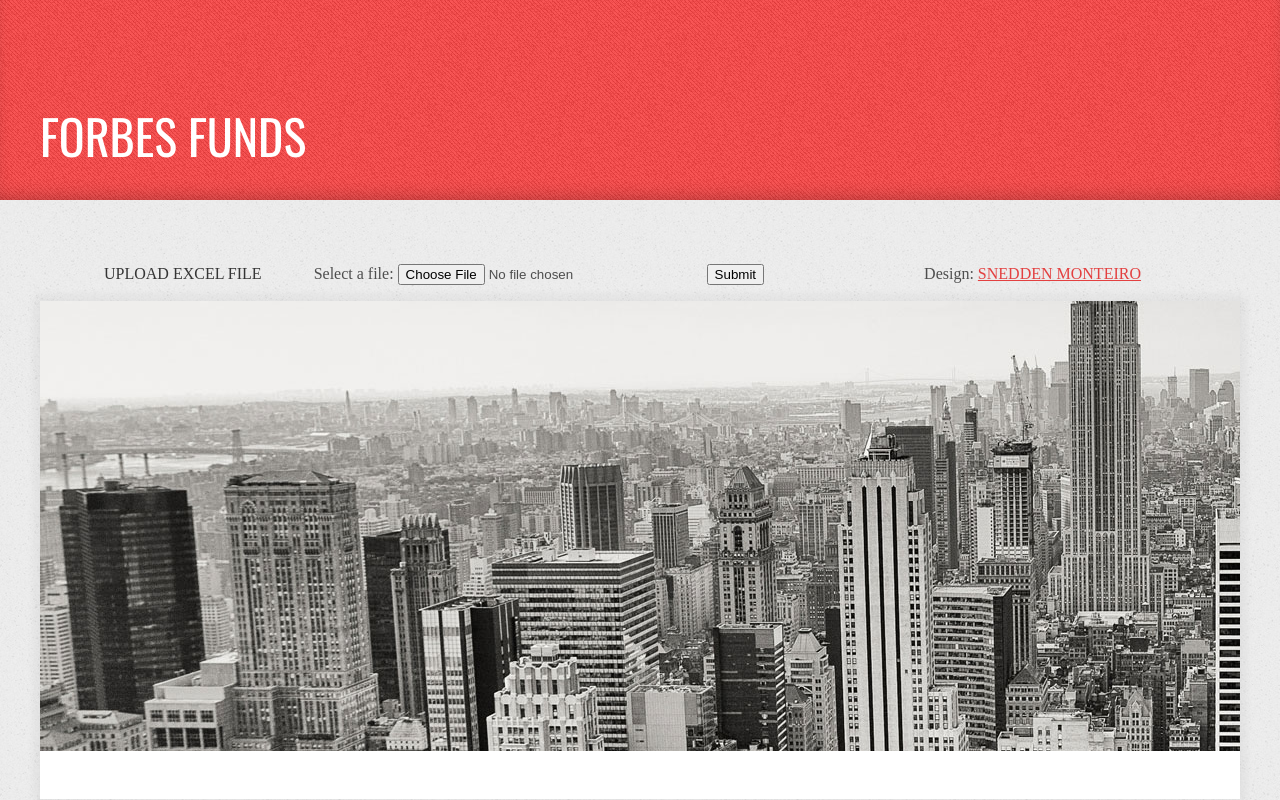
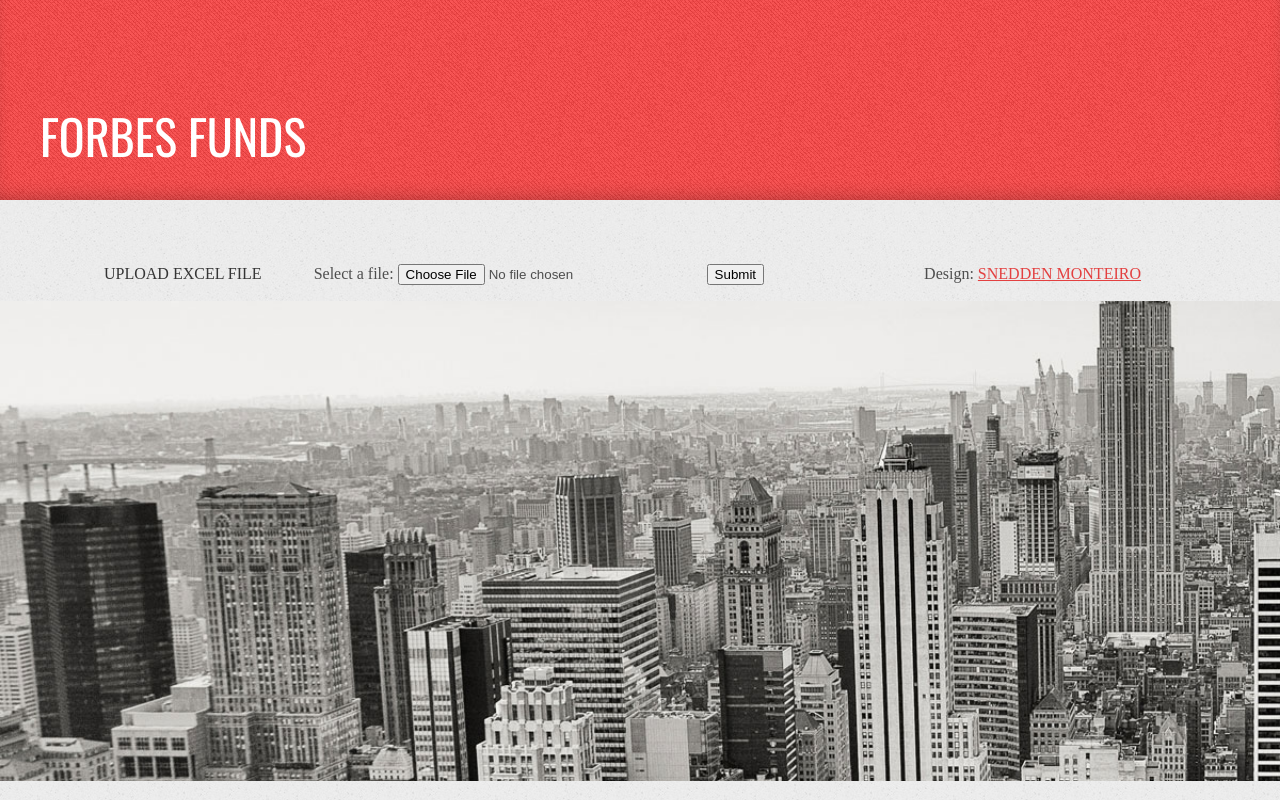
Before and after one commit to snedmonty/forbesfunds, a Flask app: page / in a window 1280 px wide. Run offline with Flask 2, Linux system fonts and the light colour scheme; some libraries are stand-ins or nearby versions.

Commit message:
Update index.html

```diff
--- a/forbesfunds/templates/index.html
+++ b/forbesfunds/templates/index.html
@@ -791,7 +791,7 @@ a:hover
 				<td>&nbsp;&nbsp;&nbsp;&nbsp;&nbsp;&nbsp;&nbsp;&nbsp;&nbsp;&nbsp;&nbsp;&nbsp;&nbsp;&nbsp;&nbsp;&nbsp;&nbsp;&nbsp;&nbsp;&nbsp;&nbsp;&nbsp;&nbsp;&nbsp;&nbsp;&nbsp;&nbsp;&nbsp;&nbsp;&nbsp;&nbsp;&nbsp;&nbsp;&nbsp;&nbsp;&nbsp;&nbsp;&nbsp;&nbsp;
 				Design: <a href="https://sneddenmonteiro.com">SNEDDEN MONTEIRO</a></td></tr></table>
 
-		<div id="wrapper" class="container">
+
 
 			<!-- Banner Content -->
 			<div id="banner" class="row">
```
